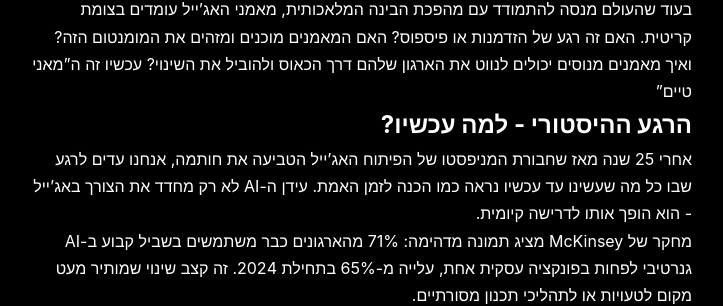
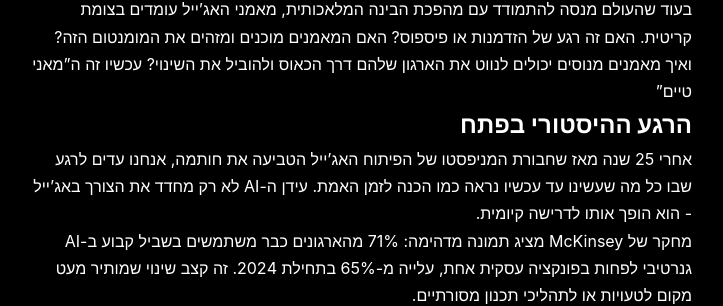
Before and after one commit to avi-the-coach/retro-on-agileprimero, a Jekyll site: the page built from posts_in_progress/ai-agile-coaches-temp.md, in a window 1280 px wide and 900 px high. Shown: the part 228-534 px from the top of the window, without its empty margins (278-1001 px from the left). Built offline with Jekyll 4.4.1, drawn with Linux system fonts in a browser that asks for light colours; our own code applies the rules of GitHub Pages for plain Markdown files.

Commit message:
Update ai-agile-coaches-temp.md

```diff
--- a/posts_in_progress/ai-agile-coaches-temp.md
+++ b/posts_in_progress/ai-agile-coaches-temp.md
@@ -3,7 +3,7 @@
 בעוד שהעולם מנסה להתמודד עם מהפכת הבינה המלאכותית, מאמני האג'ייל עומדים בצומת קריטית. האם זה רגע של הזדמנות או פיספוס? האם המאמנים מוכנים ומזהים את המומנטום הזה? ואיך מאמנים מנוסים יכולים לנווט את הארגון שלהם דרך הכאוס ולהוביל את השינוי?
 עכשיו זה ה"מאני טיים"
 
-## הרגע ההיסטורי - למה עכשיו?
+## הרגע ההיסטורי בפתח
 
 אחרי 25 שנה מאז שחבורת המניפסטו של הפיתוח האג'ייל הטביעה את חותמה, אנחנו עדים לרגע שבו כל מה שעשינו עד עכשיו נראה כמו הכנה לזמן האמת. עידן ה-AI לא רק מחדד את הצורך באג'ייל - הוא הופך אותו לדרישה קיומית.
 
```
